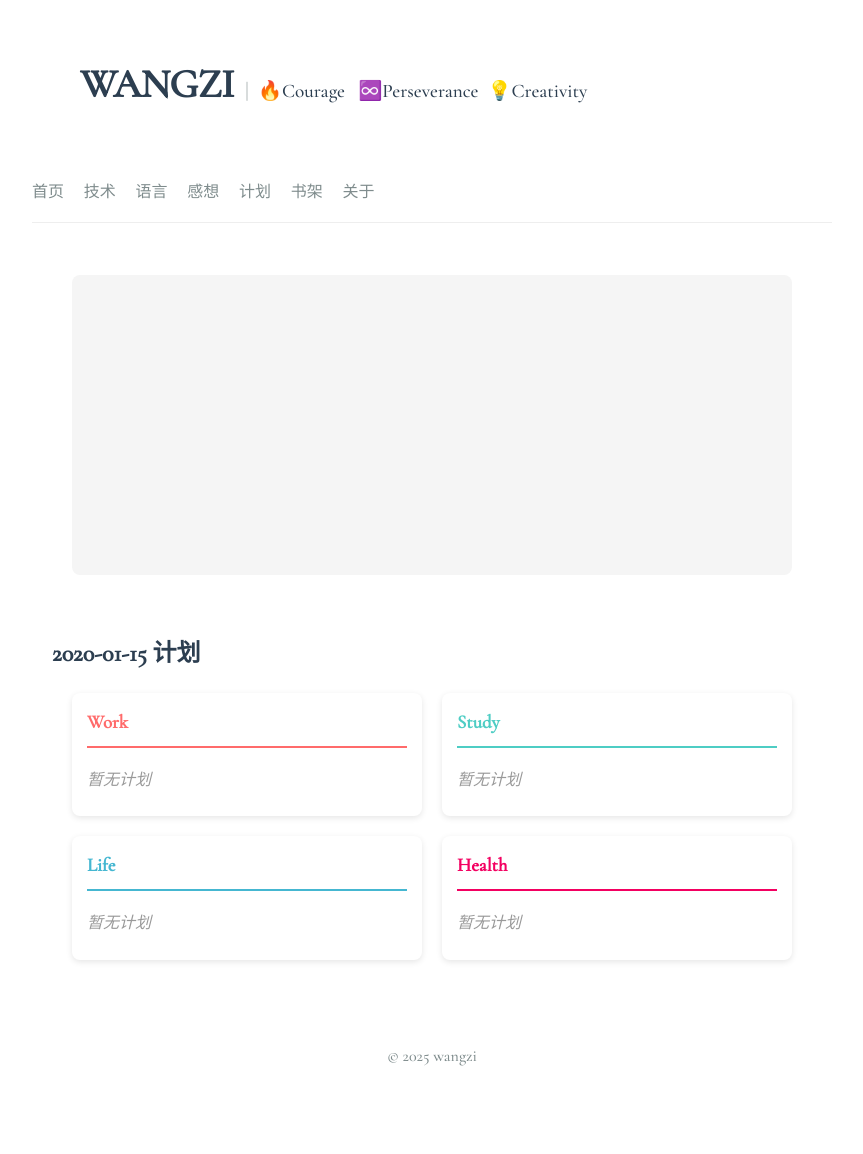
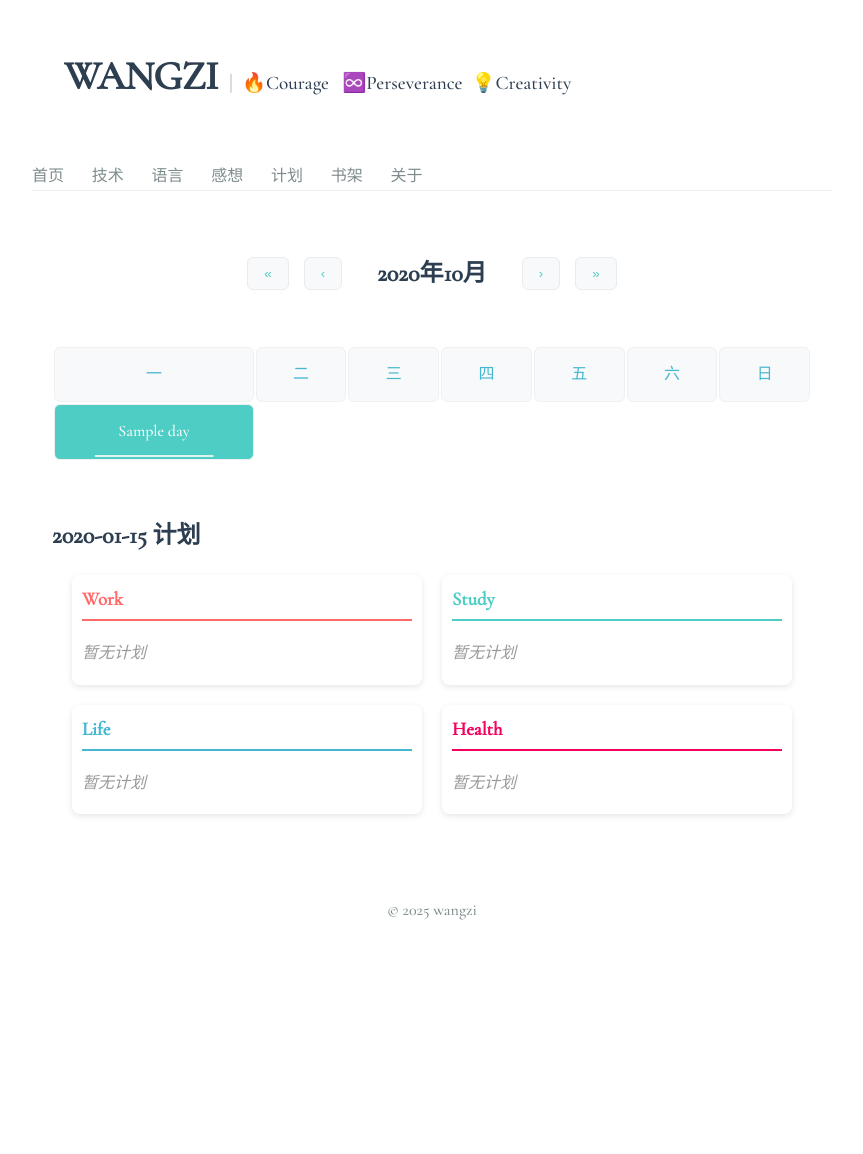
Before and after one commit to wangzi01234/wzblog, a Flask app: template templates/plan.html in a window 1280 px wide. Shown: the whole page, without its empty margins (208-1071 px from the left). After the commit the page ends 920 px from the top, so only its background shows below. Run offline with Flask 3, Linux system fonts and the light colour scheme; the template is opened without the code that fills it: most values are stand-ins (such as "Sample title", 1, 10 or a date in 2020); a map, chart or similar area stays blank; parts of the project's set-up code (start-up, migrations or seed data) failed here and were passed over; some libraries are stand-ins or nearby versions.

Commit message:
增加计划部分的日历，调整外层列表显示的样式

```diff
--- a/app.py
+++ b/app.py
@@ -1,7 +1,7 @@
 ### **3. 修改 app.py 的解析逻辑**
-from flask import Flask, render_template, abort
+from flask import Flask, render_template, abort, request
 from controller.posts import get_posts
-from controller.plans import get_plans, get_stats
+from controller.plans import get_plans, get_stats, get_calendar_data
 from extensions import db
 from datetime import datetime
 from dotenv import load_dotenv
@@ -19,7 +19,6 @@
 app = create_app()
 
 # ... 其他路由保持不变 ...
-from controller import posts, plans
 @app.route('/')
 def index():
     return render_template('index.html', posts=get_posts())
@@ -51,11 +50,37 @@
 
 @app.route('/plan')
 def plan():
-    today = datetime.today().date()
+    # 获取参数
+    year = request.args.get('year', type=int, default=datetime.now().year)
+    month = request.args.get('month', type=int, default=datetime.now().month)
+    date_str = request.args.get('date', default=datetime.now().strftime('%Y-%m-%d'))
+
+    # 处理月份溢出
+    if month > 12:
+        year += 1
+        month = 1
+    elif month < 1:
+        year -= 1
+        month = 12
+
+    try:
+        current_date = datetime.strptime(date_str, '%Y-%m-%d')
+    except:
+        current_date = datetime.now()
+
+    # 生成日历数据
+    calendar_data = get_calendar_data(year, month)
+
+    # 获取当日计划
+    today_plans = get_plans(current_date)
+
+    # 渲染模板
     return render_template('plan.html',
-                         today_plans=get_plans(today),
-                         stats=get_stats(),
-                         current_date=today)
+                         year=year,
+                         month=month,
+                         current_date=current_date,
+                         calendar=calendar_data,
+                         today_plans=today_plans)
 
 @app.route('/book')
 def book():
@@ -65,14 +90,19 @@
 def about():
     return render_template('about.html')
 
-@app.route('/plans/<date>')
+@app.route('/plan/<date>')
 def daily_plans(date):
     target_date = datetime.strptime(date, '%Y-%m-%d').date()
+    calendar_data = get_calendar_data(target_date.year, target_date.month)
     return render_template('plan.html',
                          today_plans=get_plans(target_date),
                          stats=get_stats(),
-                         current_date=target_date)
-
+                         current_date=target_date,
+                         calendar=calendar_data,
+                         year=target_date.year,
+                         month=target_date.month,
+                         day=target_date.day
+                         )
 @app.errorhandler(404)
 def page_not_found(e):
     return render_template('404.html'), 404
--- a/requirements.txt
+++ b/requirements.txt
@@ -6,3 +6,4 @@
 python-dotenv
 flask_sqlalchemy
 pymysql
+cryptography
--- a/static/css/plan.css
+++ b/static/css/plan.css
@@ -6,56 +6,113 @@
   grid-template-columns: repeat(auto-fill, 1fr);
   grid-gap: 20px;
 }
-
-/* 统计图表区域 */
-.stats-section {
-  height: 300px;
+/* 日历 */
+/* 日历容器 */
+.calendar-container {
+  background: white;
+  padding: 20px;
+  box-shadow: 0 2px 6px rgba(0, 0, 0, 0.1);
   margin: 20px;
-  background: #f5f5f5;
-  border-radius: 8px;
+}
+/* 日历导航居中 */
+.calendar-nav {
+  margin: 0 auto 20px;  /* 上下20px间距，水平居中 */
+  display: flex;
+  justify-content: center;  /* 主轴居中 */
+  align-items: center;     /* 交叉轴居中 */
+  gap: 15px;
+  padding: 12px 0;
+  width: fit-content;     /* 根据内容自动调整宽度 */
+  position: relative;     /* 为伪元素定位准备 */
+}
+/* 标题宽度自适应 */
+.calendar-nav h2 {
+  min-width: auto;       /* 移除固定宽度 */
+  padding: 0 20px;       /* 增加呼吸空间 */
+}
+/* 导航按钮 */
+.nav-button {
+  padding: 8px 16px;
+  background: #f8f9fa;
+  border: 1px solid #e9ecef;
+  border-radius: 6px;
+  color: #4ecdc4;
+  cursor: pointer;
+  transition: all 0.2s;
+}
+.nav-button:hover {
+  background: #4ecdc4;
+  color: white;
+  border-color: #4ecdc4;
+}
+/* 日历表格 */
+.calendar-table {
+  width: 100%;
+  margin: 15px 0;
+}
+.calendar-table th,
+.calendar-table td {
+  padding: 14px;
+  text-align: center;
+  border: 1px solid #f0f0f0;
+  transition: all 0.2s;
+  border-radius: 6px;
+}
+.calendar-table th {
+  background: #f8f9fa;
+  color: #45b7d1;
+  font-weight: 500;
+}
+.calendar-table td:not(.prev-month):not(.next-month) {
+  color: #333;
+}
+/* 日期交互效果 */
+.calendar-table td:not(.prev-month):not(.next-month):hover {
+  background: #f8f9fa;
+  transform: translateY(-2px);
+  box-shadow: 0 2px 6px rgba(78, 205, 196, 0.2);
+}
+/* 通过选择器顺序和特异性控制优先级 */
+.calendar-table td {
+  /* 基础样式 */
+  color: #333;
+  background: white;
+}
+/* 先定义非当月样式 */
+.calendar-table td.prev-month,
+.calendar-table td.next-month {
+  color: #ced4da;
+  background: #f8f9fa;
+}
+/* 后定义当月周末样式（更高特异性） */
+.calendar-table td:not(.prev-month):not(.next-month):nth-child(6),
+.calendar-table td:not(.prev-month):not(.next-month):nth-child(7) {
+  background: #fff5f5;
+  color: #ff6b6b;
+}
+/* 选中日期 */
+.selected-date {
+  background: #4ecdc4 !important;
+  color: white !important;
+  font-weight: 500;
+  position: relative;
+  overflow: hidden;
+}
+.selected-date:after {
+  content: "";
+  position: absolute;
+  bottom: 2px;
+  left: 50%;
+  transform: translateX(-50%);
+  width: 60%;
+  height: 2px;
+  background: rgba(255,255,255,0.8);
+  border-radius: 2px;
 }
 
-/* 当日计划列表 */
-.plan-list {
-  list-style: none;
-  padding: 0;
-}
-
-.plan-item {
-  background: white;
-  margin: 10px;
-  padding: 15px;
-  border-radius: 8px;
-  box-shadow: 0 2px 4px rgba(0,0,0,0.1);
-}
-
-.plan-item.completed {
-  opacity: 0.6;
-  background: #f0f0f0;
-}
-
-/* 日历样式 */
-.calendar {
-  /* background: #8cfff0; */
-  display: grid;
-  grid-template-columns: repeat(7, 1fr);
-  gap: 5px;
-  margin: 20px;
-}
-
-.calendar-day {
-  padding: 10px;
-  text-align: center;
-  cursor: pointer;
-  border-radius: 4px;
-}
-
-.calendar-day:hover {
-  background: #e3f2fd;
-}
-
+/*  计划  */
 /* 分类容器，默认纵向排列 */
-.category-container {
+.plans-container {
   /* background: #ffaaaa; */
   display: grid;
   margin: 20px;
@@ -64,36 +121,37 @@
   grid-template-columns: repeat(2, 1fr);
   grid-gap: 20px;
   }
-
   /* 分类盒子 */
-.category-box {
-  padding: 15px;
+.plans-box {
+  padding: 10px;
   border-radius: 8px;
   background: white;
   box-shadow: 0 2px 6px rgba(0, 0, 0, 0.1);
 }
-
 /* 分类标题 */
-.category-title {
+.plans-title {
   margin: 0 0 12px 0;
-  padding-bottom: 8px;
+  padding-bottom: 4px;
   border-bottom: 2px solid;
 }
-
 /* 分类颜色区分 */
-.category-work .category-title {
+.plans-work .plans-title {
    border-color: #ff6b6b; color: #ff6b6b;
 }
-.category-study .category-title {
+.plans-study .plans-title {
    border-color: #4ecdc4; color: #4ecdc4;
 }
-.category-life .category-title {
+.plans-life .plans-title {
    border-color: #45b7d1; color: #45b7d1;
 }
-.category-health .category-title {
+.plans-health .plans-title {
    border-color: #f30061; color: #f30061;
 }
-
+/* 当日计划列表 */
+.plan-list {
+  list-style: none;
+  padding: 0;
+}
 /* 计划行 */
 .plan-row {
   display: flex;
@@ -101,7 +159,6 @@
   padding: 8px 0;
   border-bottom: 1px solid #eee;
 }
-
 /* 已完成状态 */
 .plan-row.completed {
   opacity: 0.7;
@@ -113,7 +170,6 @@
 .plan-row.completed .plan-content {
   color: #bbb;
 }
-
 /* 计划文本样式 */
 .plan-title {
   font-weight: 500;
@@ -129,10 +185,12 @@
   overflow: hidden;
   text-overflow: ellipsis;
 }
-
 /* 空状态提示 */
 .plan-empty {
   color: #999;
   font-style: italic;
   padding: 8px 0;
 }
+.plan-items {
+  margin-top: 10px;
+}
--- a/static/css/style.css
+++ b/static/css/style.css
@@ -4,6 +4,9 @@
     --secondary-color: #7f8c8d;  /* 副色调 */
     --hover-color: #3498db;       /* 悬停色 */
     --transition-speed: 0.3s;     /* 过渡速度 */
+    --header-gradient: linear-gradient(135deg, var(--primary-color) 0%, #2c3e50 100%);
+    --text-shadow: 0 2px 4px rgba(0, 0, 0, 0.1);
+    --gold-accent: #FFD700;
 }
 
 body {
@@ -19,16 +22,14 @@
 
 nav {
     margin: 2rem 0;
-    padding-bottom: 1rem;
     border-bottom: 1px solid #eee;
 }
 
 nav a {
-    margin-right: 1rem;
+    margin-right: 1.5rem;
     color: var(--secondary-color);
     text-decoration: none;
 }
-
 
 pre {
     background: #f8f8f8;
@@ -47,12 +48,14 @@
     color: var(--secondary-color);
 }
 
+h1{
+    font-size: 1.8rem;
+}
+
 /* Header容器基础样式 */
 header {
     background-color: #ffffff;    /* 背景色 */
-    padding: 1.5rem 2rem;         /* 内边距 */
-    /* box-shadow: 0 2px 10px rgba(0, 0, 0, 0.1);  */
-    /* 底部阴影 */
+    padding: 1rem 1rem;         /* 内边距 */
     position: relative;           /* 定位上下文 */
 }
 
@@ -96,7 +99,7 @@
         display: flex;              /* 弹性布局 */
         align-items: baseline;      /* 基线对齐 */
         gap: 1.5rem;                /* 元素间距 */
-        padding: 2rem 3rem;         /* 增大内边距 */
+        padding: 1.5rem 2rem;         /* 增大内边距 */
     }
 
     .brand {
--- a/templates/base.html
+++ b/templates/base.html
@@ -9,6 +9,7 @@
     <link rel="stylesheet" href="{{ url_for('static', filename='css/plan.css') }}">
     <link rel="stylesheet" href="//cdnjs.cloudflare.com/ajax/libs/highlight.js/11.5.0/styles/default.min.css">
     <link href="https://fonts.googleapis.com/css2?family=Cormorant+Garamond:wght@500&family=EB+Garamond&display=swap" rel="stylesheet">
+    <script src="{{ url_for('static', filename='js/main.js') }}"></script>
 </head>
 <body>
     <header>
@@ -38,4 +39,36 @@
     <script>hljs.highlightAll();</script>
     <script src="{{ url_for('static', filename='js/main.js') }}"></script>
 </body>
+<!-- <script src="{{ url_for('static', filename='js/calendar.js') }}"></script> -->
+<script>
+    function changeMonth(offset) {
+        let newMonth = {{ month }} + offset;
+        let newYear = {{ year }};
+
+        if (newMonth > 12) {
+            newMonth = 1;
+            newYear++;
+        } else if (newMonth < 1) {
+            newMonth = 12;
+            newYear--;
+        }
+        updateCalendar(newYear, newMonth);
+    }
+
+    function changeYear(offset) {
+        updateCalendar({{ year }} + offset, {{ month }});
+    }
+
+    function selectDate(dateStr) {
+        window.location.href = `/plan/${dateStr}`;
+    }
+
+    // 修改后（需要传递日期保持选中状态）
+    function updateCalendar(year, month) {
+        // 构造当月第一天日期
+        const baseDate = `${year}-${String(month).padStart(2, '0')}-01`;
+        window.location.href = `/plan/${baseDate}`;
+    }
+</script>
+
 </html>
--- a/templates/index.html
+++ b/templates/index.html
@@ -1,7 +1,9 @@
 {% extends "base.html" %}
 
 {% block content %}
-<h1>最新文章</h1>
+<header class="category-header">
+    <h1>最新文章</h1>
+</header>
 <div class="post-list">
     {% for post in posts %}
     <article class="post-preview">
--- a/templates/plan.html
+++ b/templates/plan.html
@@ -1,19 +1,45 @@
 {% extends "base.html" %}
-
 {% block content %}
 <div class="plan-page">
-    <!-- 统计图表 -->
-    <div class="stats-section">
-        <canvas id="progressChart"></canvas>
+    <!-- 日历 -->
+    <div class="calendar-section">
+        <div class="calendar-nav">
+            <button class="nav-button" onclick="changeYear(-1)">«</button>
+            <button class="nav-button" onclick="changeMonth(-1)">‹</button>
+            <h2 id="current-month">{{ "%d年%d月"|format(year, month) }}</h2>
+            <button class="nav-button" onclick="changeMonth(1)">›</button>
+            <button class="nav-button" onclick="changeYear(1)">»</button>
+        </div>
+        <table class="calendar-table">
+            <thead>
+                <tr>
+                    {% for day in ["一", "二", "三", "四", "五", "六", "日"] %}
+                    <th>{{ day }}</th>
+                    {% endfor %}
+                </tr>
+            </thead>
+            <tbody>
+                {% for week in calendar %}
+                <tr>
+                    {% for day in week %}
+                    <td class="{{ 'prev-month' if day.month != month }} {{ 'selected-date' if day.date == current_date }}"
+                        {% if day.month == month %} onclick="selectDate('{{ day.date }}')" {% endif %}>
+                        {{ day.day }}  <!-- 直接显示日期，无需额外 div -->
+                    </td>
+                    {% endfor %}
+                </tr>
+                {% endfor %}
+            </tbody>
+        </table>
     </div>
-
-    <!-- 当日计划 -->
+    <!-- 当日计划部分保持不变 -->
+    <!-- {{ today_plan_html|safe }} -->
     <div class="today-plan">
         <h2>{{ current_date.strftime('%Y-%m-%d') }} 计划</h2>
-        <div class="category-container">
+        <div class="plans-container">
             {% for category in ['work', 'study', 'life', 'health'] %}
-            <div class="category-box category-{{ category }}">
-                <h3 class="category-title">{{ category|capitalize }}</h3>
+            <div class="plans-box plans-{{ category }}">
+                <h3 class="plans-title">{{ category|capitalize }}</h3>
                 <div class="plan-items">
                     {% for plan in today_plans if plan.category == category %}
                     <div class="plan-row {{ 'completed' if plan.is_completed }}">
@@ -28,29 +54,5 @@
             {% endfor %}
         </div>
     </div>
-
-    <!-- 日历 -->
-    <!-- <div class="calendar" id="calendar"></div> -->
 </div>
 {% endblock %}
-
-<!-- <script src="{{ url_for('static', filename='js/calendar.js') }}"></script> -->
-<script>
-    // 初始化图表
-    const ctx = document.getElementById('progressChart').getContext('2d');
-    new Chart(ctx, {
-        type: 'bar',
-        data: {
-            labels: ['Work', 'Study', 'Life'],
-            datasets: [{
-                label: 'Completed',
-                data: [
-                    // {{ stats.work.completed }},
-                    // {{ stats.study.completed }},
-                    // {{ stats.life.completed }}
-                ],
-                backgroundColor: 'rgba(75, 192, 192, 0.6)'
-            }]
-        }
-    });
-</script>
```
Also changed, not shown: controller/plans.py (+47 -0 lines), static/css/posts.css (+81 -3 lines), templates/category.html (+18 -33 lines). Lines whose indentation alone changed are shown as unchanged.
